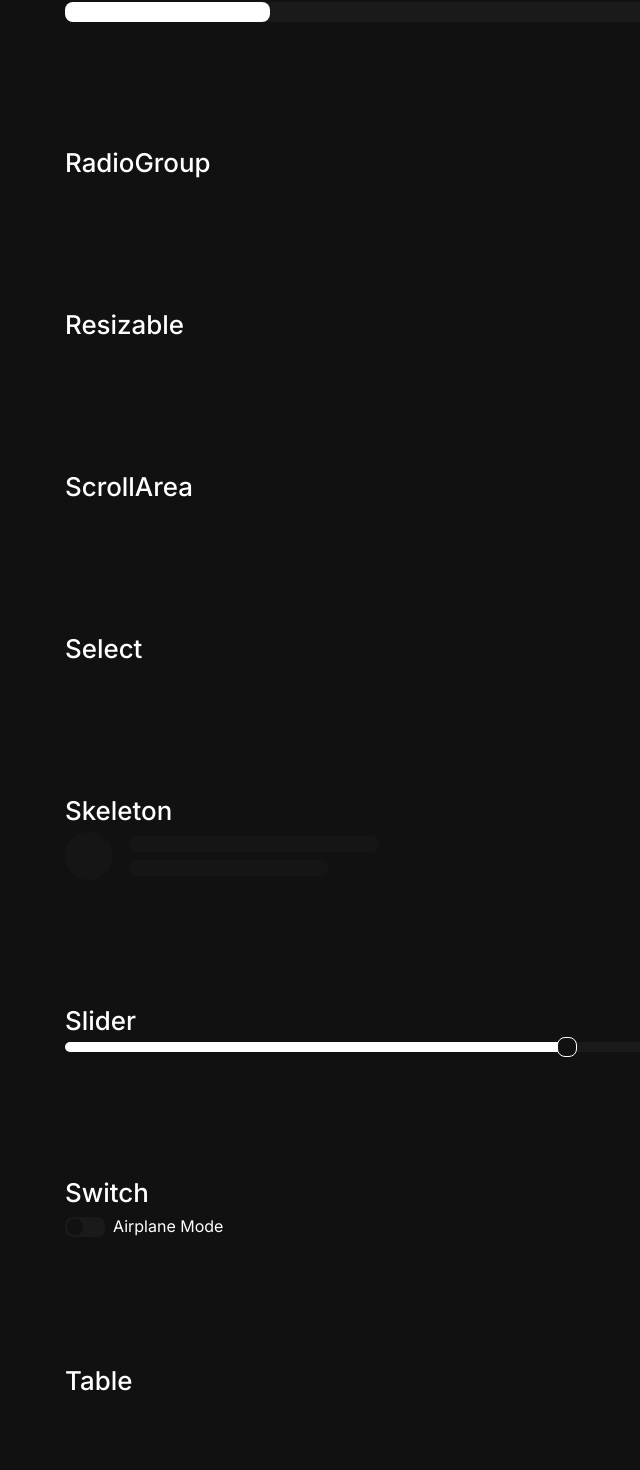
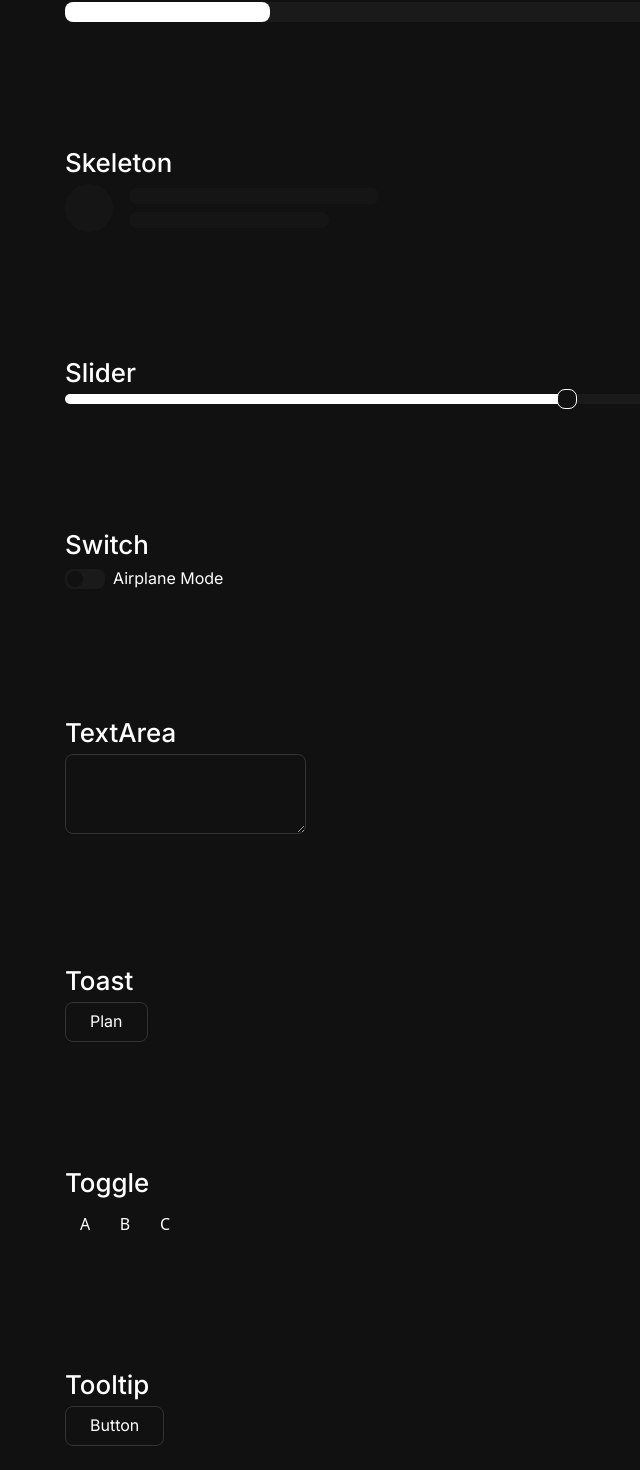
Before and after one commit to rarescovei5/Principium-UI, a React (Vite) app: page / in a window 1280 px wide. Shown: the part 6813-8283 px from the top of the page, without its empty margins (63-703 px from the left). Built offline with nearby package versions, Linux system fonts and the light colour scheme.

Commit message:
For now I will have only these components, and I will start refactoring them.

```diff
--- a/src/App.tsx
+++ b/src/App.tsx
@@ -516,18 +516,6 @@ function App() {
         <h3 className="h3">Progress</h3>
         <Progress progress={20} />
       </div>
-      <div className="w-[80%] mx-auto">
-        <h3 className="h3">RadioGroup</h3>
-      </div>
-      <div className="w-[80%] mx-auto">
-        <h3 className="h3">Resizable</h3>
-      </div>
-      <div className="w-[80%] mx-auto">
-        <h3 className="h3">ScrollArea</h3>
-      </div>
-      <div className="w-[80%] mx-auto">
-        <h3 className="h3">Select</h3>
-      </div>
 
       <div className="w-[80%] mx-auto">
         <h3 className="h3">Skeleton</h3>
@@ -555,9 +543,7 @@ function App() {
           <Label>Airplane Mode</Label>
         </div>
       </div>
-      <div className="w-[80%] mx-auto">
-        <h3 className="h3">Table</h3>
-      </div>
+
       <div className="w-[80%] mx-auto">
         <h3 className="h3">TextArea</h3>
         <Textarea />
```
Also changed, not shown: src/ModernTheme/RadioGroup.tsx (deleted), src/ModernTheme/Resizable.tsx (deleted), src/ModernTheme/ScrollArea.tsx (deleted), src/ModernTheme/Select.tsx (deleted), src/ModernTheme/Table.tsx (deleted).
